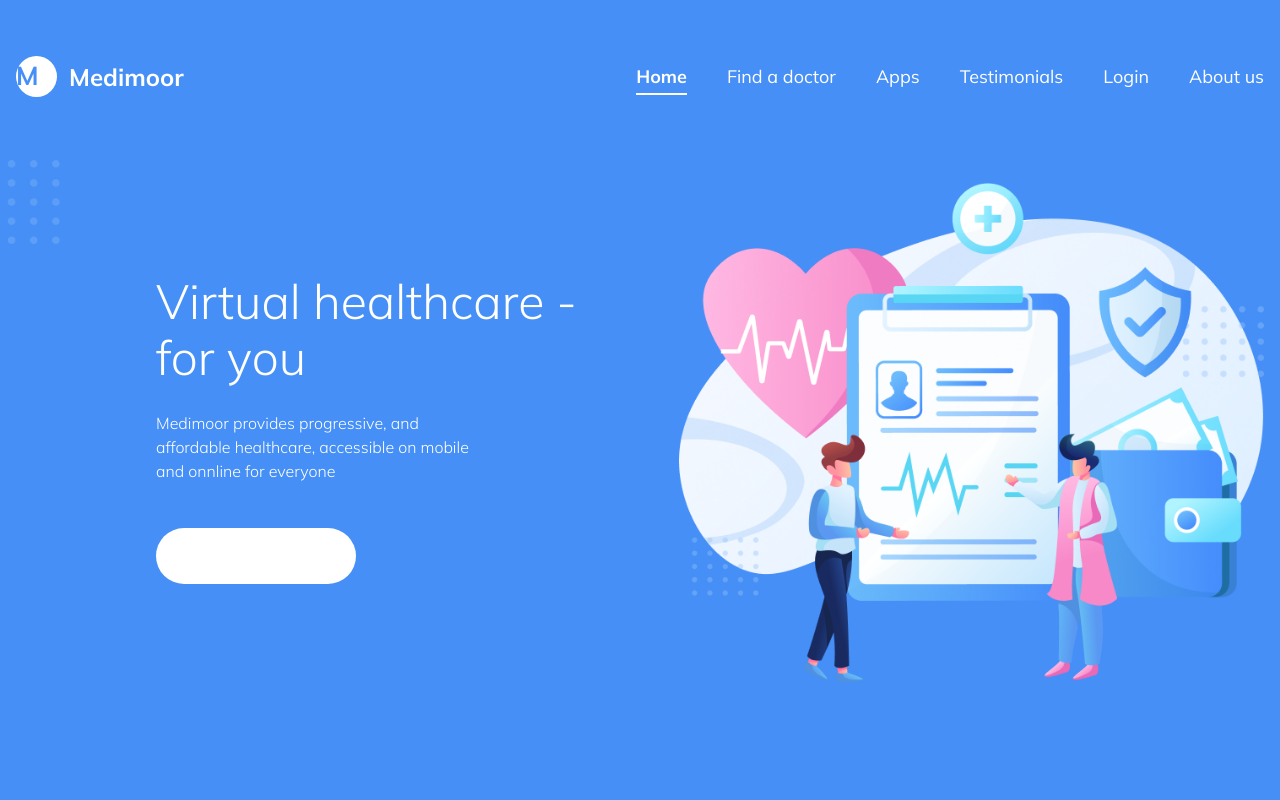
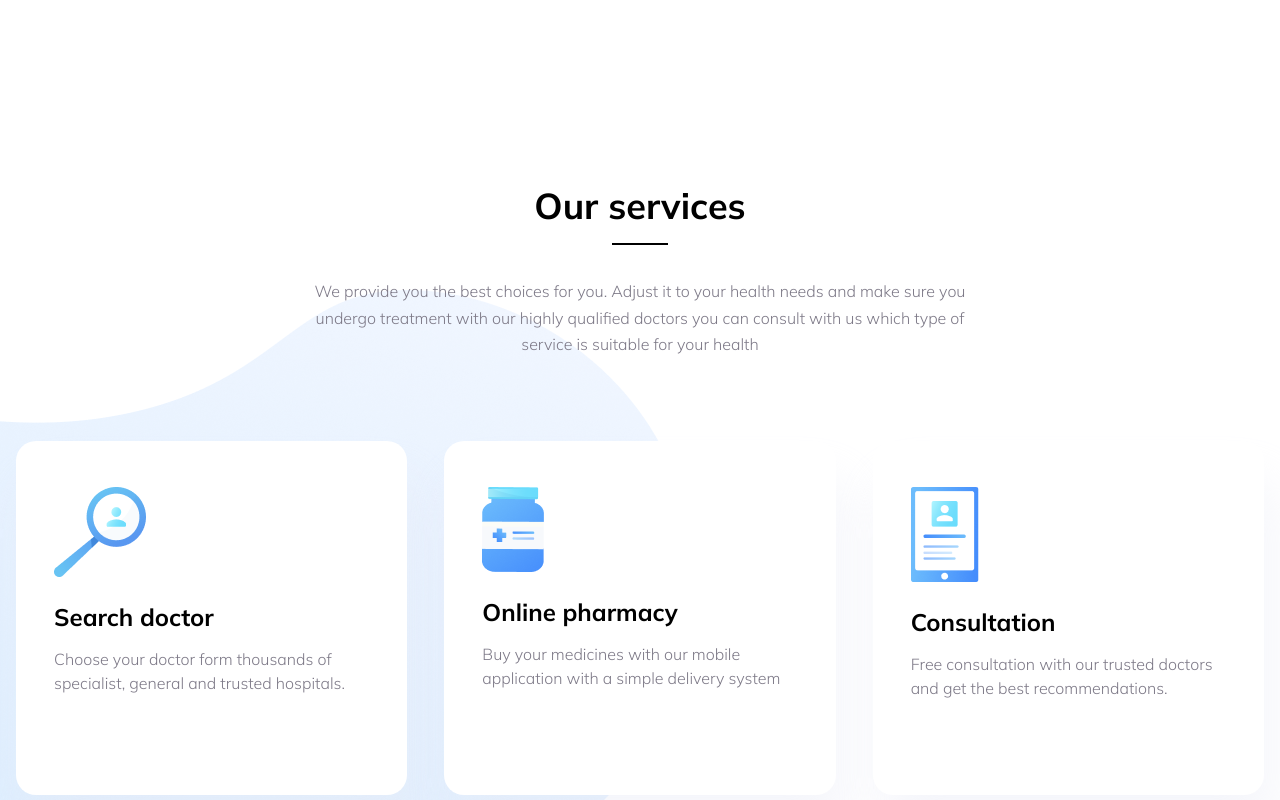
Before and after one commit to 21522149/Hospital_Management_Web, a React (Vite) app in the folder frontend/: page /Home in a window 1280 px wide. Shown: the top 800 px of the page. Built offline with nearby package versions, Linux system fonts and the light colour scheme.

Commit message:
feat(login): set router

```diff
--- a/frontend/src/App.jsx
+++ b/frontend/src/App.jsx
@@ -1,45 +1,23 @@
 import { useState } from "react";
 import "./App.css";
-// import "bootstrap/dist/css/bootstrap.min.css";
 import Header from "./components/header/Header";
+import Home from "./page/home/Home"
+import Login from "./page/login/Login"
 import "../src/assets/css/main.css";
 import "../src/assets/css/utilites.css";
-
-import {BrowserRouter as Router, Route, Link} from 'react-router-dom';
-
-/*
-function App() {
-  const [count, setCount] = useState(0);
-  return (
-    <div>
-
-      <div className="page-wrapper">
-
-        <Header />
-
-        <div>
-          <Home />
-
-          <div>
-            <Footer />
-          </div>
-
-        </div>
-
-      </div>
-
-    </div>
-  );
-}
-*/
+import {BrowserRouter, Routes, Route, Link} from 'react-router-dom'
 
 function App() {
   const [count, setCount] = useState(0);
-  return (
-
-     <Header/>
-
-  );
+  return(
+     <BrowserRouter>
+      <Routes>
+        <Route path="/" element={<Header/>}></Route>
+        <Route path="/Home" element={<Home/>}></Route>
+        <Route path="/Login" element={<Login/>}></Route>
+      </Routes>
+     </BrowserRouter>
+  )
 }
 
 export default App;
--- a/frontend/src/components/header/Header.jsx
+++ b/frontend/src/components/header/Header.jsx
@@ -1,7 +1,6 @@
 import React from "react";
 import element1 from "../images/element-img-1.png"
 import bannerimages from "../images/banner-image.png"
-
 
 const Header = () => {
     return (
@@ -29,10 +28,10 @@
                                 <a href = "Home" className = "nav-link text-white nav-active text-nowrap">Home</a>
                             </li>
                             <li class = "nav-item">
-                                <a href = "../src/page/home/Login.js" class = "nav-link text-white text-nowrap">Find a doctor</a>
+                                <a href = "Home" class = "nav-link text-white text-nowrap">Find a doctor</a>
                             </li>
                             <li class = "nav-item">
-                                <a href = "#" class = "nav-link text-white text-nowrap">Apps</a>
+                                <a href = "Login" class = "nav-link text-white text-nowrap">Apps</a>
                             </li>
                             <li class = "nav-item">
                                 <a href = "#" class = "nav-link text-white text-nowrap">Testimonials</a>
```
Also changed, not shown: frontend/src/page/home/Home.jsx (+20 -18 lines), frontend/src/page/login/Login.jsx (indentation only).
